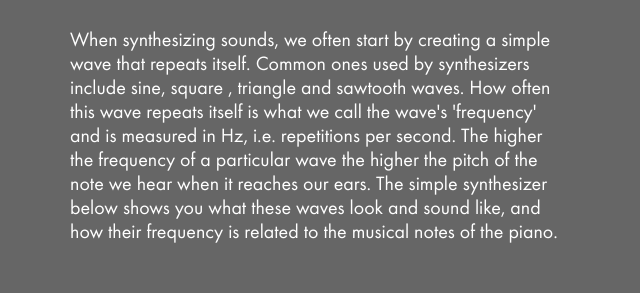
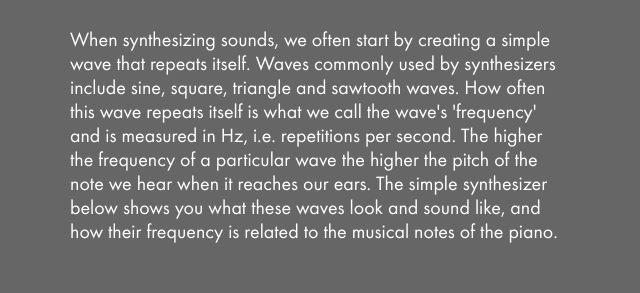
Before and after one commit to marcusmathioudakis/learning-music-demo, a plain HTML site: page index.html in a window 1280 px wide. Shown: the part 195-488 px from the top of the page, 38-678 px from the left. Drawn offline with Linux system fonts and the light colour scheme; a script that the page names is missing.

Commit message:
Small text change.

```diff
--- a/index.html
+++ b/index.html
@@ -17,7 +17,7 @@
     <div class="flex-container-row text">
       <div class="item">
         <h1>A Simple Synthesizer</h1>
-        <h3>When synthesizing sounds, we often start by creating a simple wave that repeats itself. Common ones used by synthesizers include sine, square , triangle and sawtooth waves. How often this wave repeats itself is what we call the wave's 'frequency' and is measured in Hz, i.e. repetitions per second. The higher the frequency of a particular wave the higher the pitch of the note we hear when it reaches our ears. The simple synthesizer below shows you what these waves look and sound like, and how their frequency is related to the musical notes of the piano.</h3>
+        <h3>When synthesizing sounds, we often start by creating a simple wave that repeats itself. Waves commonly used by synthesizers include sine, square, triangle and sawtooth waves. How often this wave repeats itself is what we call the wave's 'frequency' and is measured in Hz, i.e. repetitions per second. The higher the frequency of a particular wave the higher the pitch of the note we hear when it reaches our ears. The simple synthesizer below shows you what these waves look and sound like, and how their frequency is related to the musical notes of the piano.</h3>
       </div>
     </div>
 
```
